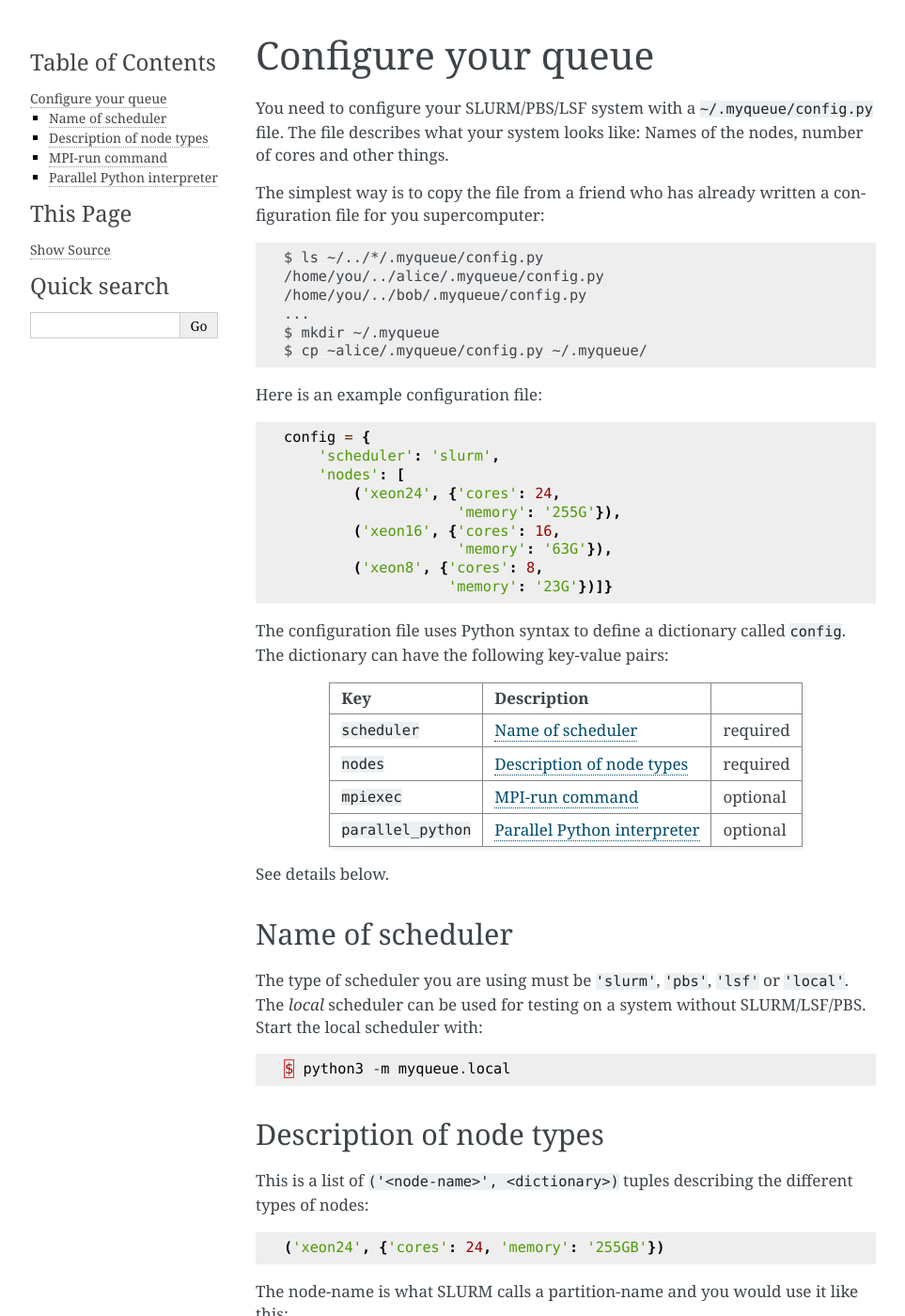
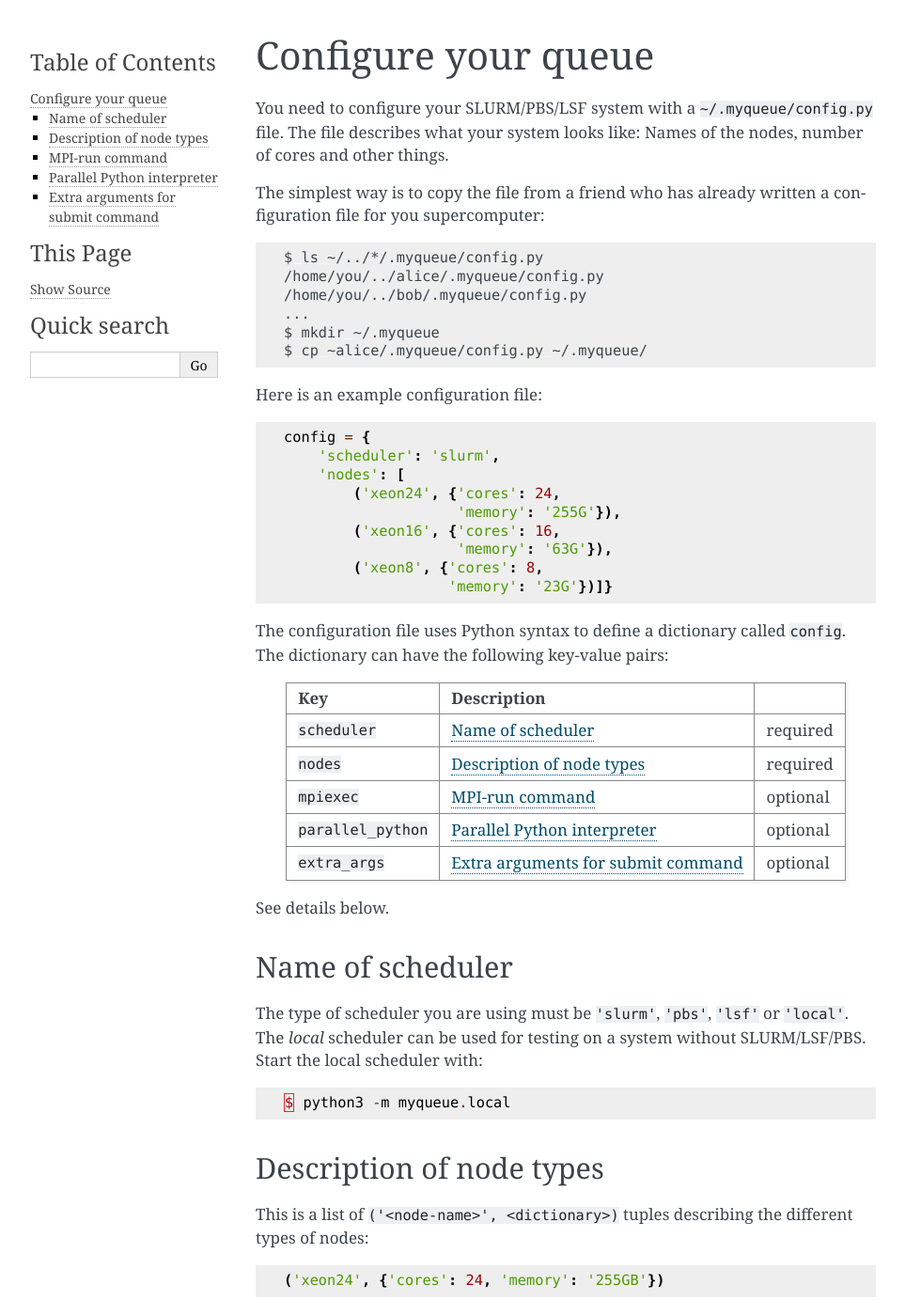
Before and after one commit to Yangxinsix/myqueue, a Sphinx documentation site: the page built from docs/configuration.rst, in a window 1280 px wide and 1400 px high. Shown: the whole window at 94% size, without its empty margins (148-1111 px from the left). Built offline with Sphinx 7.4.7, drawn with Linux system fonts in a browser that asks for light colours; the version number could not be read and is left out; some of the changed text lies outside the part shown.

Commit message:
Update docs

```diff
--- a/docs/configuration.rst
+++ b/docs/configuration.rst
@@ -34,6 +34,7 @@
 ``nodes``            :ref:`nodes`            required
 ``mpiexec``          :ref:`mpiexec`          optional
 ``parallel_python``  :ref:`parallel_python`  optional
+``extra_args``       :ref:`extra_args`       optional
 ===================  ======================  ========
 
 See details below.
@@ -80,8 +81,8 @@
   such as ``'500GiB'``.  MyQueue understands the following memory units:
   ``MB``, ``MiB``, ``GB`` and ``GiB``.
 
-Other possible keys that you normally don't need are:, ``features``,
-``reservation`` and ``mpiargs`` (see the `source code`_ for how to use them).
+Other possible keys that you normally don't need are:, ``extra_args``,
+``mpiargs`` (see the `source code`_ for how to use them).
 
 The order of your nodes is significant.  If you ask for :math:`N` cores,
 MyQueue will pick the first type of node from the list that has a core count
@@ -131,5 +132,18 @@
 you don't need an MPI-enabled interpreter.
 
 
+.. _extra_args:
+
+Extra arguments for submit command
+==================================
+
+::
+
+    config = {
+        ...,
+        'extra_args': ['arg1', 'arg2', ...],
+        ...}
+
+
 .. _MPI4PY: https://mpi4py.readthedocs.io/en/stable/index.html
 .. _ASAP: https://wiki.fysik.dtu.dk/asap
--- a/docs/releasenotes.rst
+++ b/docs/releasenotes.rst
@@ -11,6 +11,8 @@
 
 * Using pytest_ for testing.
 * Simple *local* queue for use without a real scheduler.
+* New ``extra_args`` configuration parameter.  Replaces now deprecated
+  ``features`` and ``reservation`` parameters.
 
 .. _pytest: https://docs.pytest.org/en/latest/
 
```
